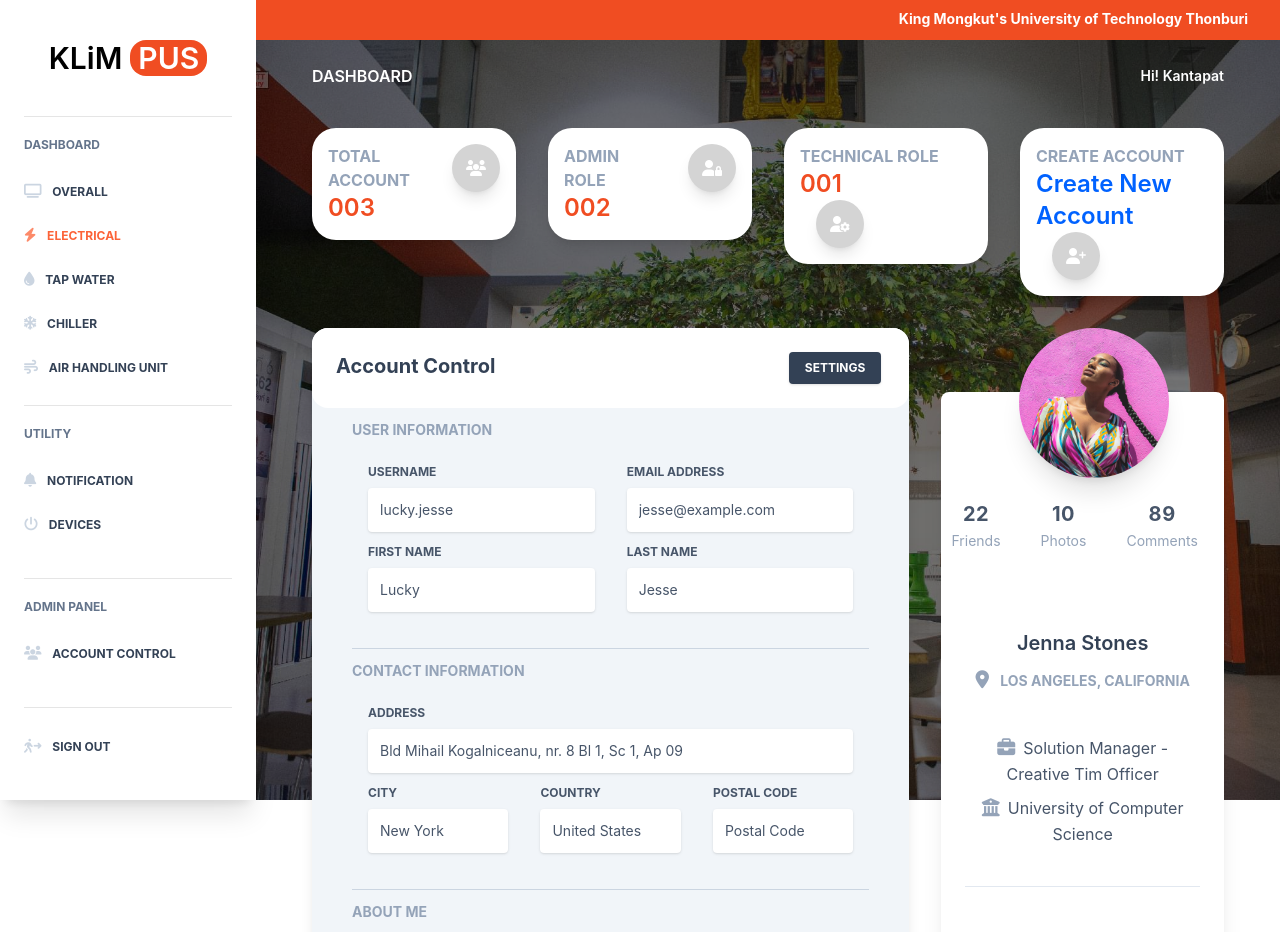
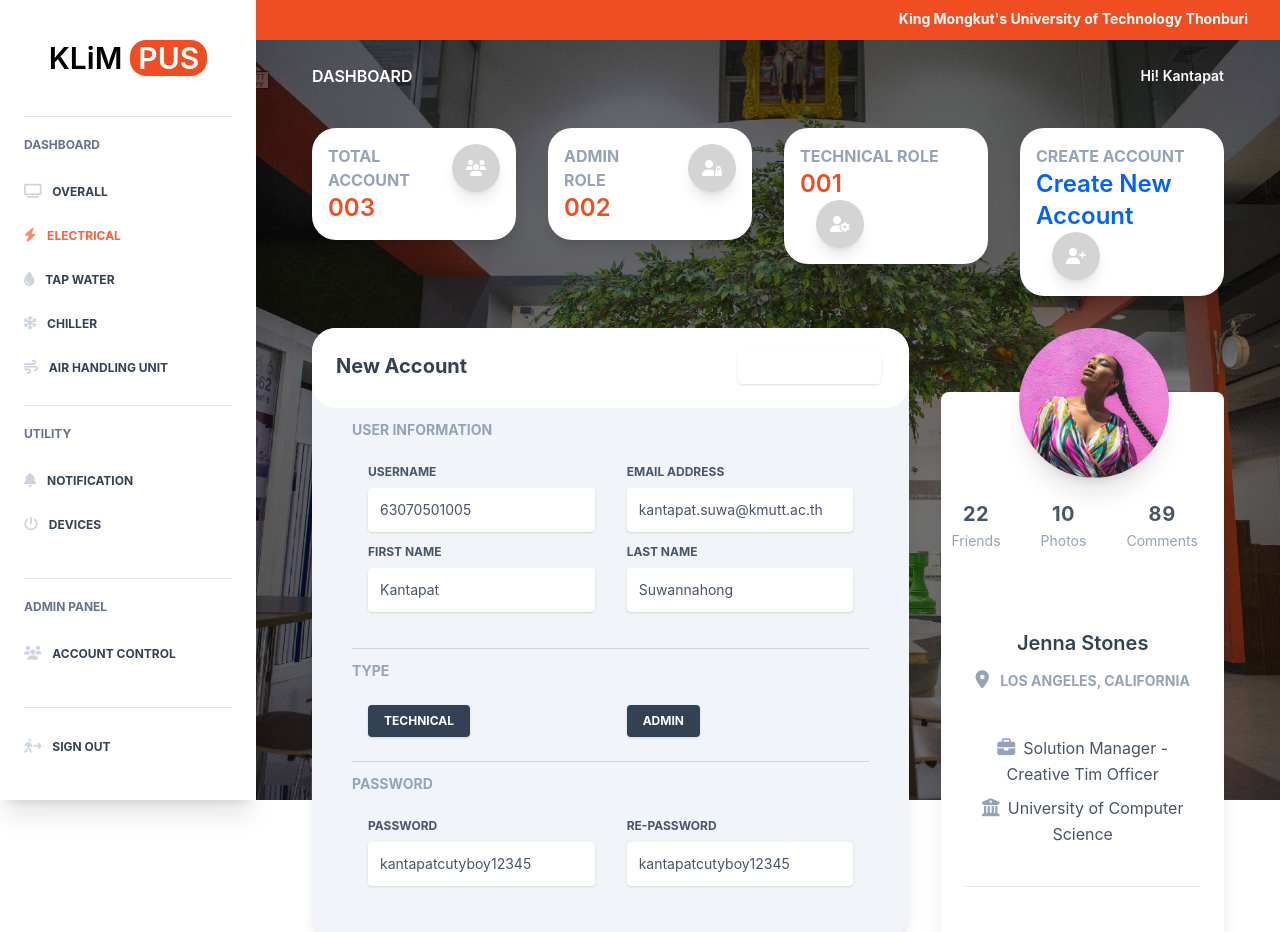
Before and after one commit to SuttirakC/klimpus, a Next.js app: page /admin/settings in a window 1280 px wide. Shown: the top 932 px of the page. Built offline with nearby package versions, Linux system fonts and the light colour scheme.

Commit message:
create create account page

```diff
--- a/components/Cards/CardSettings.js
+++ b/components/Cards/CardSettings.js
@@ -1,20 +1,23 @@
 import React from "react";
+import Link from "next/link";
 
 // components
 
 export default function CardSettings() {
   return (
     <>
-      <div className="relative flex flex-col w-full break-words w-full mb-6 shadow-lg rounded-2xl bg-slate-100 border-0">
-        <div className="rounded-2xl bg-white mb-0 px-6 py-6">
+      <div className="relative flex flex-col w-full break-words w-full mb-6 shadow-lg rounded-3xl bg-slate-100 border-0">
+        <div className="rounded-3xl bg-white mb-0 px-6 py-6">
           <div className="text-center flex justify-between">
-            <h6 className="text-slate-700 text-xl font-bold">Account Control</h6>
-            <button
-              className="bg-slate-700 active:bg-slate-600 text-white font-bold uppercase text-xs px-4 py-2 rounded shadow hover:shadow-md outline-none focus:outline-none mr-1 ease-linear transition-all duration-150"
-              type="button"
-            >
-              Settings
-            </button>
+            <h6 className="text-slate-700 text-xl font-bold">New Account</h6>
+            <Link href="/admin/account">
+              <button
+                className="bg-kmutt_orange-200 active:bg-kmutt_orange-200 text-white font-bold uppercase text-xs px-4 py-2 rounded shadow hover:shadow-md outline-none focus:outline-none mr-1 ease-linear transition-all duration-150"
+                type="button"
+              >
+                Create Account
+              </button>
+            </Link>
           </div>
         </div>
         <div className="flex-auto px-4 lg:px-10 py-10 pt-0">
@@ -34,7 +37,7 @@ export default function CardSettings() {
                   <input
                     type="text"
                     className="border-0 px-3 py-3 placeholder-slate-300 text-slate-600 bg-white rounded text-sm shadow focus:outline-none focus:ring w-full ease-linear transition-all duration-150"
-                    defaultValue="lucky.jesse"
+                    defaultValue="63070501005"
                   />
                 </div>
               </div>
@@ -49,7 +52,7 @@ export default function CardSettings() {
                   <input
                     type="email"
                     className="border-0 px-3 py-3 placeholder-slate-300 text-slate-600 bg-white rounded text-sm shadow focus:outline-none focus:ring w-full ease-linear transition-all duration-150"
-                    defaultValue="jesse@example.com"
+                    defaultValue="kantapat.suwa@kmutt.ac.th"
                   />
                 </div>
               </div>
@@ -64,7 +67,7 @@ export default function CardSettings() {
                   <input
                     type="text"
                     className="border-0 px-3 py-3 placeholder-slate-300 text-slate-600 bg-white rounded text-sm shadow focus:outline-none focus:ring w-full ease-linear transition-all duration-150"
-                    defaultValue="Lucky"
+                    defaultValue="Kantapat"
                   />
                 </div>
               </div>
@@ -79,7 +82,7 @@ export default function CardSettings() {
                   <input
                     type="text"
                     className="border-0 px-3 py-3 placeholder-slate-300 text-slate-600 bg-white rounded text-sm shadow focus:outline-none focus:ring w-full ease-linear transition-all duration-150"
-                    defaultValue="Jesse"
+                    defaultValue="Suwannahong"
                   />
                 </div>
               </div>
@@ -88,10 +91,35 @@ export default function CardSettings() {
             <hr className="mt-6 border-b-1 border-slate-300" />
 
             <h6 className="text-slate-400 text-sm mt-3 mb-6 font-bold uppercase">
-              Contact Information
+              Type
             </h6>
             <div className="flex flex-wrap">
-              <div className="w-full lg:w-12/12 px-4">
+              <div className="w-full lg:w-6/12 px-4">
+                <button
+                  className="bg-slate-700 active:bg-slate-600 text-white font-bold uppercase text-xs px-4 py-2 rounded shadow hover:shadow-md outline-none focus:outline-none mr-1 ease-linear transition-all duration-150"
+                  type="button"
+                >
+                  Technical
+                </button>
+              </div>
+              <div className="w-full lg:w-6/12 px-4">
+                <button
+                  className="bg-slate-700 active:bg-slate-600 text-white font-bold uppercase text-xs px-4 py-2 rounded shadow hover:shadow-md outline-none focus:outline-none mr-1 ease-linear transition-all duration-150"
+                  type="button"
+                >
+                  Admin
+                </button>
+              </div>
+            </div>
+
+
+            <hr className="mt-6 border-b-1 border-slate-300" />
+
+            <h6 className="text-slate-400 text-sm mt-3 mb-6 font-bold uppercase">
+              Password
+            </h6>
+            <div className="flex flex-wrap">
+              {/* <div className="w-full lg:w-12/12 px-4">
                 <div className="relative w-full mb-3">
                   <label
                     className="block uppercase text-slate-600 text-xs font-bold mb-2"
@@ -105,38 +133,38 @@ export default function CardSettings() {
                     defaultValue="Bld Mihail Kogalniceanu, nr. 8 Bl 1, Sc 1, Ap 09"
                   />
                 </div>
-              </div>
-              <div className="w-full lg:w-4/12 px-4">
+              </div> */}
+              <div className="w-full lg:w-6/12 px-4">
                 <div className="relative w-full mb-3">
                   <label
                     className="block uppercase text-slate-600 text-xs font-bold mb-2"
                     htmlFor="grid-password"
                   >
-                    City
+                    Password
                   </label>
                   <input
-                    type="email"
+                    type="text"
                     className="border-0 px-3 py-3 placeholder-slate-300 text-slate-600 bg-white rounded text-sm shadow focus:outline-none focus:ring w-full ease-linear transition-all duration-150"
-                    defaultValue="New York"
+                    defaultValue="kantapatcutyboy12345"
                   />
                 </div>
               </div>
-              <div className="w-full lg:w-4/12 px-4">
+              <div className="w-full lg:w-6/12 px-4">
                 <div className="relative w-full mb-3">
                   <label
                     className="block uppercase text-slate-600 text-xs font-bold mb-2"
                     htmlFor="grid-password"
                   >
-                    Country
+                    Re-Password
                   </label>
                   <input
                     type="text"
                     className="border-0 px-3 py-3 placeholder-slate-300 text-slate-600 bg-white rounded text-sm shadow focus:outline-none focus:ring w-full ease-linear transition-all duration-150"
-                    defaultValue="United States"
+                    defaultValue="kantapatcutyboy12345"
                   />
                 </div>
               </div>
-              <div className="w-full lg:w-4/12 px-4">
+              {/* <div className="w-full lg:w-4/12 px-4">
                 <div className="relative w-full mb-3">
                   <label
                     className="block uppercase text-slate-600 text-xs font-bold mb-2"
@@ -150,10 +178,10 @@ export default function CardSettings() {
                     defaultValue="Postal Code"
                   />
                 </div>
-              </div>
+              </div> */}
             </div>
 
-            <hr className="mt-6 border-b-1 border-slate-300" />
+            {/* <hr className="mt-6 border-b-1 border-slate-300" />
 
             <h6 className="text-slate-400 text-sm mt-3 mb-6 font-bold uppercase">
               About Me
@@ -176,7 +204,7 @@ export default function CardSettings() {
                   ></textarea>
                 </div>
               </div>
-            </div>
+            </div> */}
           </form>
         </div>
       </div>
```
Also changed, not shown: pages/admin/CreateAccount.js (added, +41 -0 lines).
